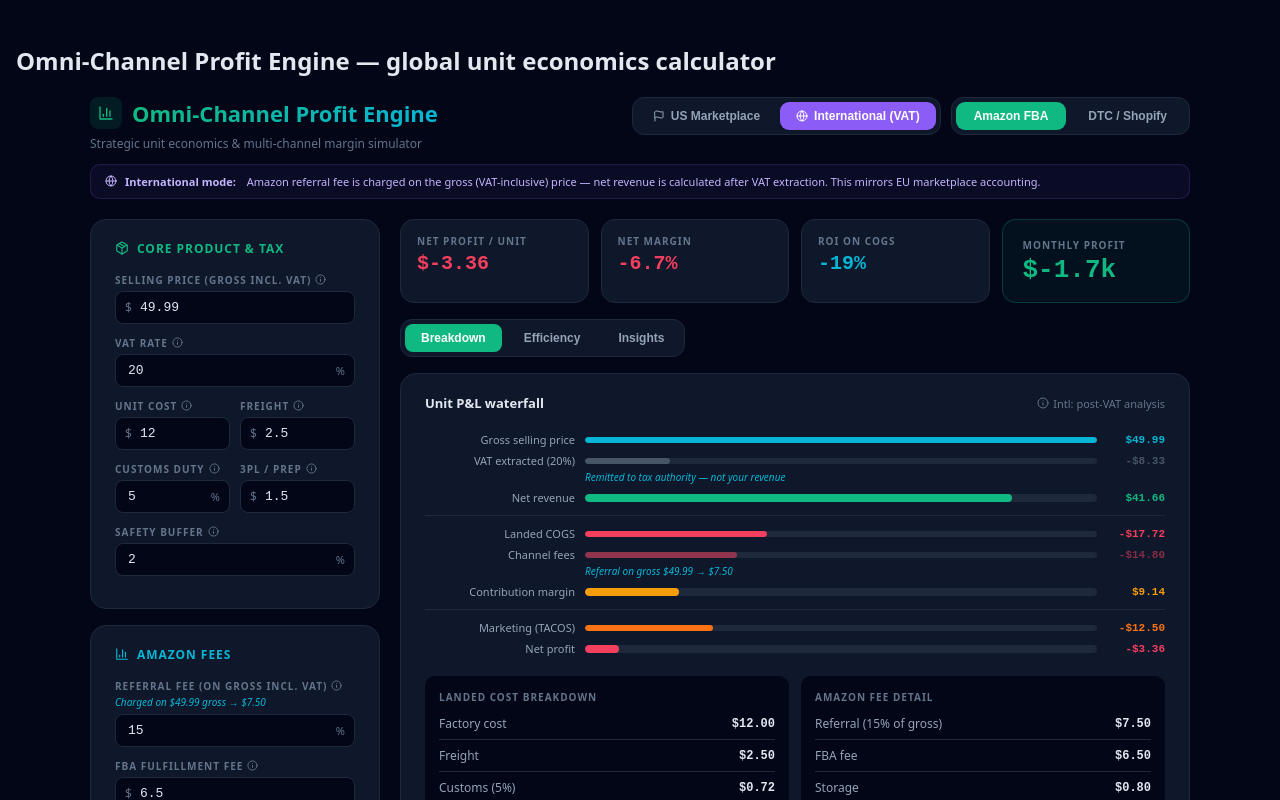
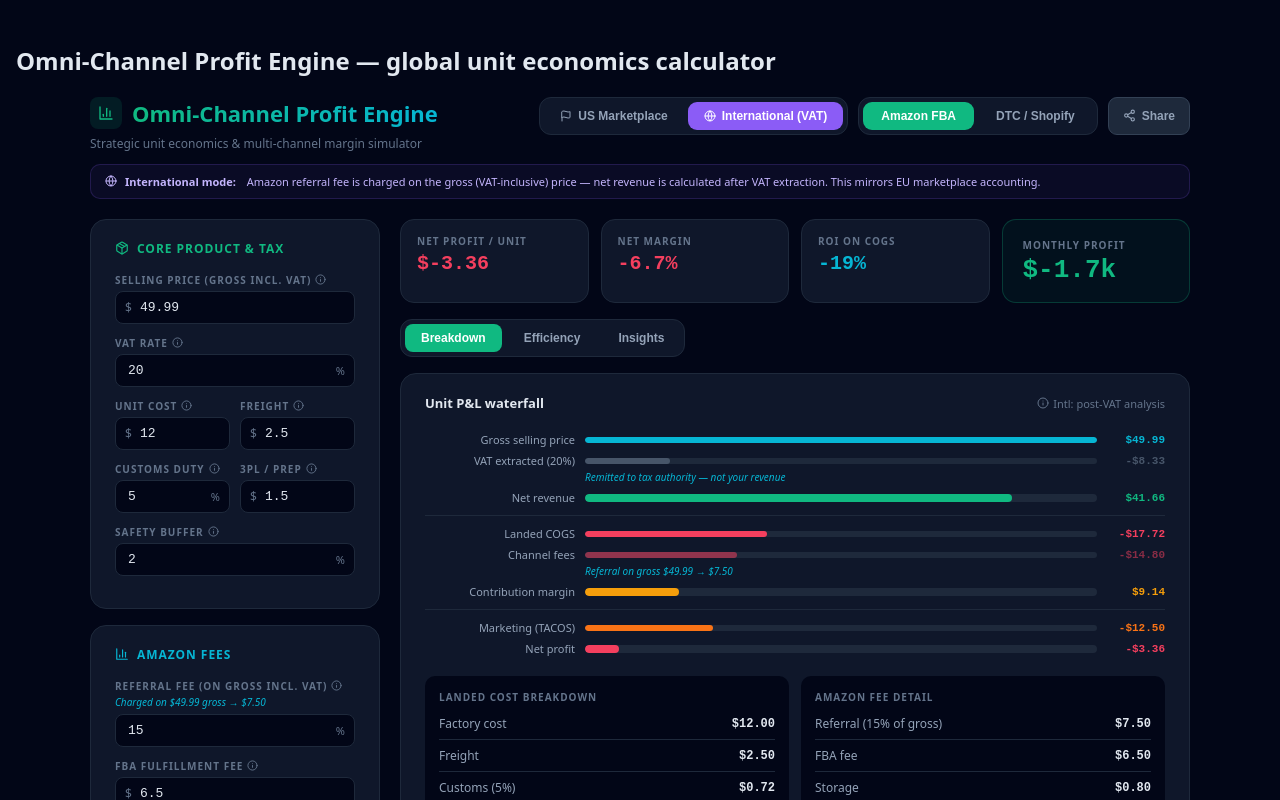
Before and after one commit to avielg-droid/amazon-calculator, a React (Vite) app: page / in a window 1280 px wide. Shown: the top 800 px of the page. Built offline with nearby package versions, Linux system fonts and the light colour scheme.

Commit message:
feat: share via URL + clipboard toast

```diff
--- a/App.jsx
+++ b/App.jsx
@@ -3,7 +3,7 @@
 import {
   TrendingUp, AlertTriangle, DollarSign, Package, BarChart3,
   ShieldCheck, RefreshCw, Info, Zap, Target, ArrowUpRight,
-  ArrowDownRight, Activity, Globe, Flag
+  ArrowDownRight, Activity, Globe, Flag, Share2
 } from "lucide-react";
 
 const C = {
@@ -141,6 +141,11 @@
   const [marketMode, setMarketMode] = useState("intl");    // us | intl
   const [inputs, setInputs] = useState(() => {
     try {
+      const params = new URLSearchParams(window.location.search);
+      const d = params.get("d");
+      if (d) return JSON.parse(atob(d));
+    } catch {}
+    try {
       const saved = localStorage.getItem("amazon-calc-inputs");
       if (saved) return JSON.parse(saved);
     } catch {}
@@ -148,6 +153,20 @@
   });
   const [activeTab, setActiveTab] = useState("breakdown");
   const [inputErrors, setInputErrors] = useState({});
+  const [toast, setToast] = useState(null);
+
+  const handleShare = useCallback(() => {
+    try {
+      const encoded = btoa(JSON.stringify(inputs));
+      const url = `${window.location.origin}${window.location.pathname}?d=${encoded}`;
+      navigator.clipboard.writeText(url);
+      setToast("Link copied!");
+      setTimeout(() => setToast(null), 2000);
+    } catch {
+      setToast("Copy failed");
+      setTimeout(() => setToast(null), 2000);
+    }
+  }, [inputs]);
 
   useEffect(() => {
     try {
@@ -294,6 +313,15 @@
               <button style={modeBtn(channelMode, "amazon")} onClick={() => setChannelMode("amazon")}>Amazon FBA</button>
               <button style={modeBtn(channelMode, "dtc")} onClick={() => setChannelMode("dtc")}>DTC / Shopify</button>
             </div>
+            {/* Share button */}
+            <button onClick={handleShare} style={{
+              display: "flex", alignItems: "center", gap: 6,
+              padding: "8px 14px", borderRadius: 9, fontSize: 12, fontWeight: 600,
+              background: C.s8, border: `1px solid ${C.s7}`, color: C.s4,
+              cursor: "pointer",
+            }}>
+              <Share2 size={13} /> Share
+            </button>
           </div>
         </div>
 
@@ -554,6 +582,15 @@
         </div>
       </div>
     </div>
+    {toast && (
+      <div style={{
+        position: "fixed", bottom: 24, left: "50%", transform: "translateX(-50%)",
+        background: C.emerald, color: "#fff", padding: "10px 20px", borderRadius: 10,
+        fontSize: 13, fontWeight: 600, zIndex: 100, boxShadow: "0 4px 16px #00000060",
+      }}>
+        {toast}
+      </div>
+    )}
     <Analytics />
     </>
   );
```
